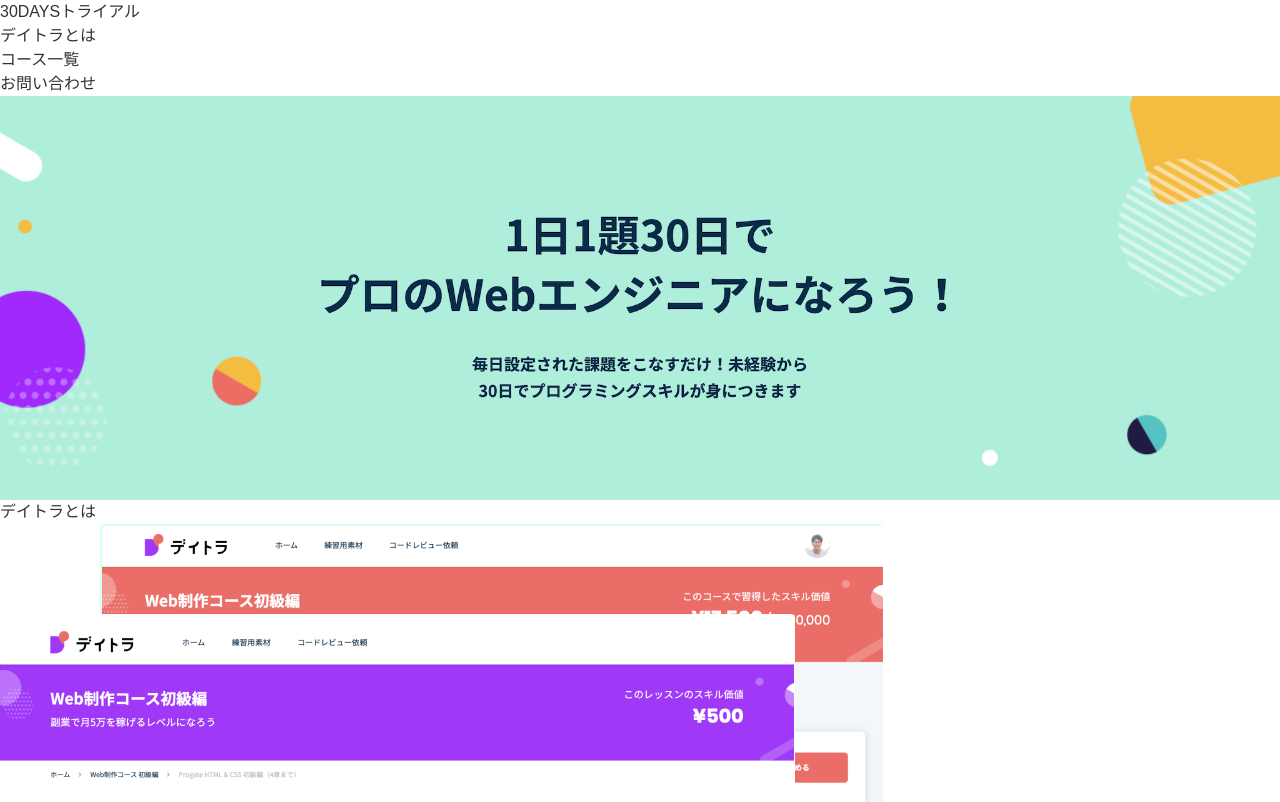
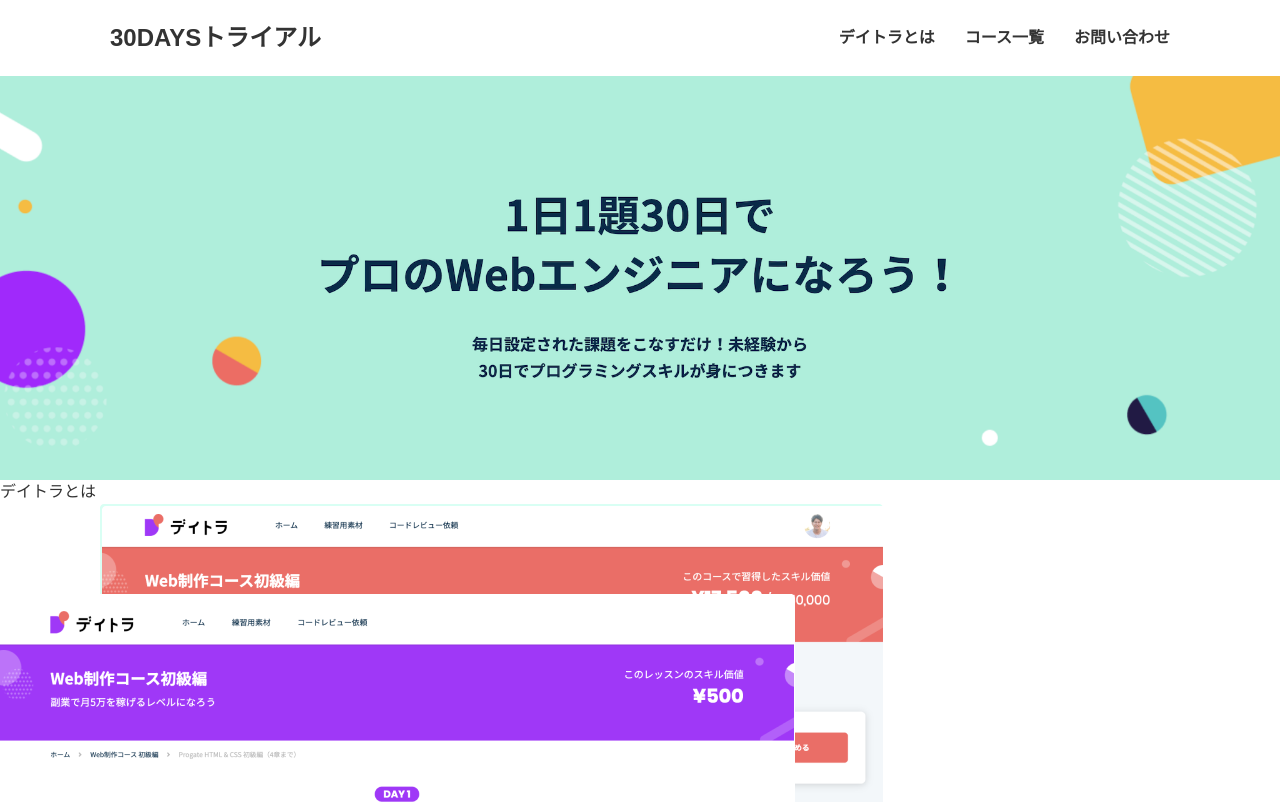
Before and after one commit to songgeye/daytora-clone, a website: page index.html in a window 1280 px wide. Shown: the top 802 px of the page. Drawn offline with Linux system fonts and the light colour scheme.

Commit message:
ヘッダーの実装

```diff
--- a/index.html
+++ b/index.html
@@ -8,7 +8,7 @@
     <link rel="stylesheet" href="css/style.css">
 </head>
 <body>
-    <header>
+    <header class="header">
         <div class="header__container">
             <h1 class="header__logo">30DAYSトライアル</h1>
             <nav class="header__nav">
--- a/scss/layout/_header.scss
+++ b/scss/layout/_header.scss
@@ -1,6 +1,8 @@
-header {
+.header {
 
     &__container {
+        max-width: 1100px;
+        margin: 0 auto;
         display: flex;
         justify-content: space-between;
         align-items: center;
@@ -13,20 +15,14 @@
     }
 
     &__nav {
-        display: flex;
-    }
 
-    &__nav-list {
-        display: flex;
-        gap: 20px;
-    }
+        &__list {
+            display: flex;
+            gap: 30px;
+        }
 
-    &__nav-item {
-        list-style: none;
-    }
-
-    &__nav-link {
-        text-decoration: none;
-        color: #333;
+        &__item {
+            font-weight: bold;
+        }
     }
 }
--- a/scss/layout/_index.scss
+++ b/scss/layout/_index.scss
@@ -0,0 +1 @@
+@forward 'header';
```
Also changed, not shown: css/style.css, 1 other file.
